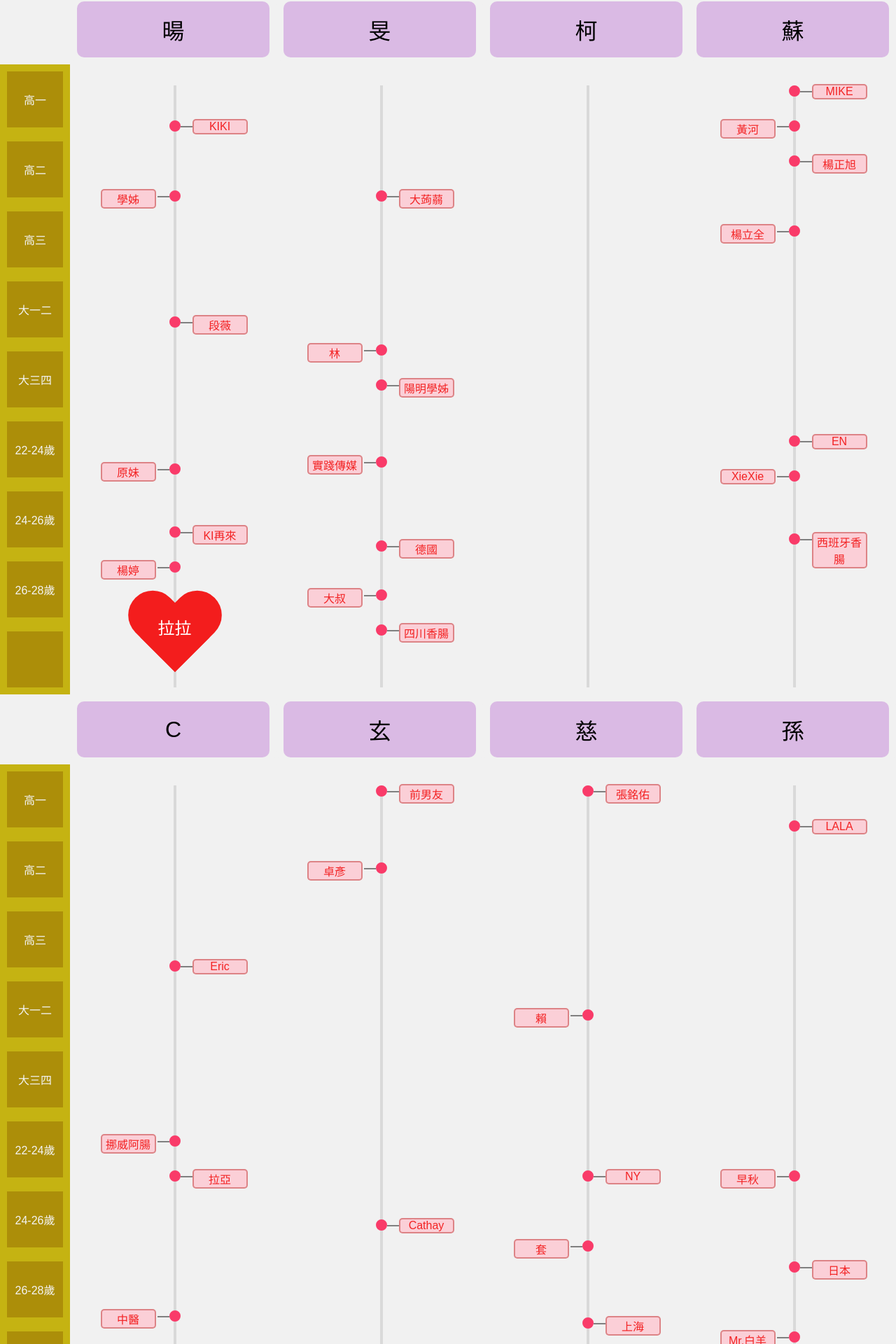
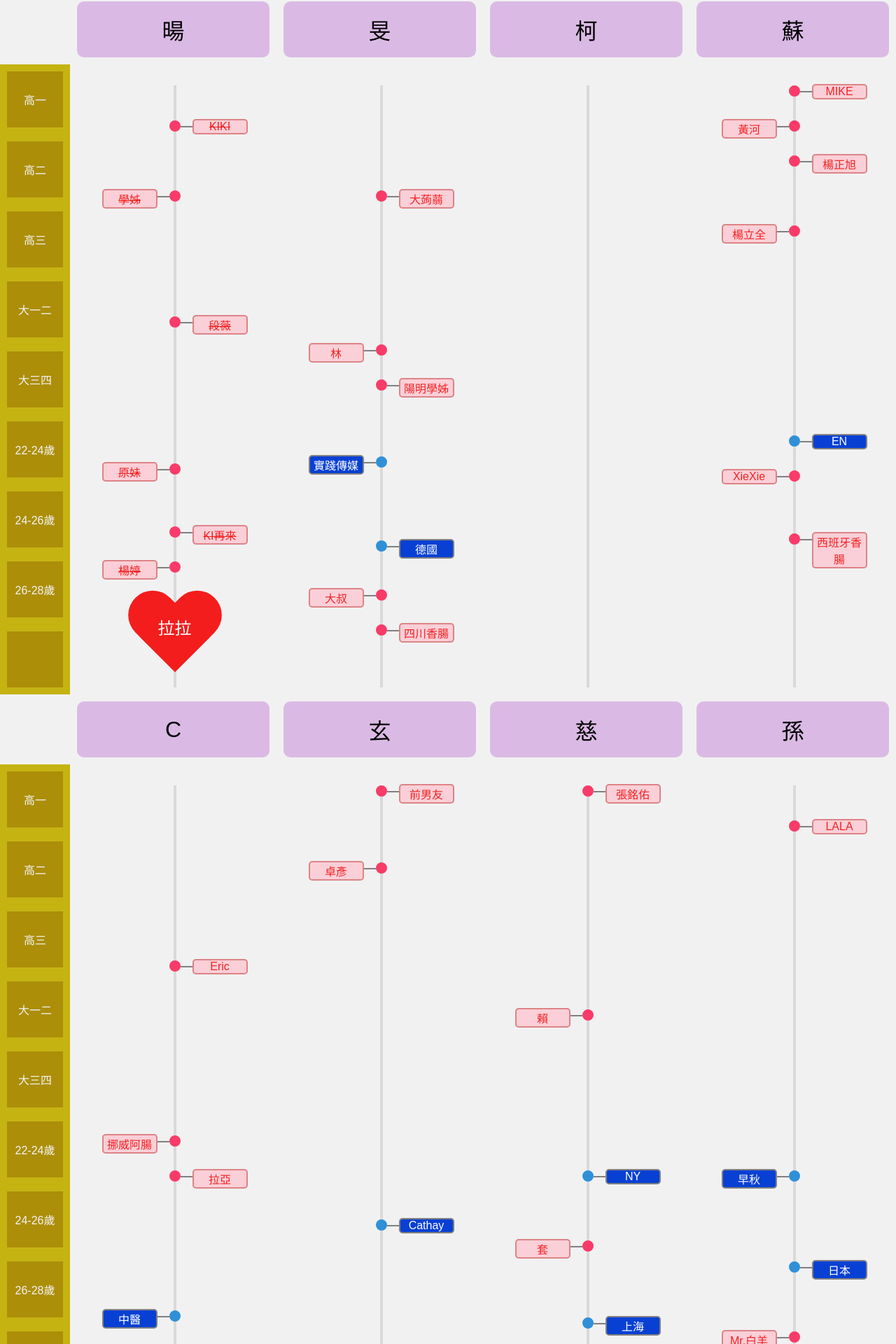
Before and after one commit to Jadson666/timeline, a React (Create React App) app: page / in a window 1280 px wide. Shown: the part 178-2098 px from the top of the page at 70% size. Built offline with nearby package versions, Linux system fonts and the light colour scheme.

Commit message:
add event

```diff
--- a/src/App.css
+++ b/src/App.css
@@ -1,6 +1,6 @@
 body {
   background-color: #f1f1f1;
-  font-family: "xingothic-tc-w6","jf-jinxuan-ultralight", sans-serif, apple-system, BlinkMacSystemFont, "Segoe UI", "Roboto", "Oxygen-Sans", "Ubuntu", "Cantarell", "Helvetica Neue", sans-serif;
+  font-family: "微軟正黑體" , "xingothic-tc-w6","jf-jinxuan-ultralight", sans-serif, apple-system, BlinkMacSystemFont, "Segoe UI", "Roboto", "Oxygen-Sans", "Ubuntu", "Cantarell", "Helvetica Neue", sans-serif;
 }
 
 .header {
@@ -115,7 +115,7 @@ body {
   border-radius: 50%;
   width: 16px;
   height: 16px;
-  border:  8px #F93B69 solid;
+  border:  8px #2f90d8 solid;
   box-sizing: border-box;
   margin-left: -6px;
   position: absolute;
--- a/src/App.js
+++ b/src/App.js
@@ -55,35 +55,34 @@ class App extends Component {
           <div className="timeTags">{caculateHowManyY(this.state.width)}</div>
           <div className="timelineBlocks">
             <OneTimeLine name="暘">
-              <TimePoint windowPosition="right" timePosition={50}>
+              <TimePoint windowPosition="right" timePosition={50} type='deadPast'>
                 KIKI
               </TimePoint>
-              <TimePoint windowPosition="left" timePosition={150}>
+              <TimePoint windowPosition="left" timePosition={150} type='deadPast'>
                 學姊
               </TimePoint>
-              <TimePoint windowPosition="right" timePosition={330}>
+              <TimePoint windowPosition="right" timePosition={330} type='deadPast'>
                 段薇
               </TimePoint>
-              <TimePoint windowPosition="left" timePosition={540}>
+              <TimePoint windowPosition="left" timePosition={540} type='deadPast'>
                 原妹
               </TimePoint>
-              <TimePoint windowPosition="right" timePosition={630}>
+              <TimePoint windowPosition="right" timePosition={630} type='deadPast'>
                 KI再來
               </TimePoint>
-              <TimePoint windowPosition="left" timePosition={680}>
+              <TimePoint windowPosition="left" timePosition={680} type='deadPast'>
                 楊婷
               </TimePoint>
               <LoveLala position={780}/>
-
             </OneTimeLine>
             <OneTimeLine name="旻">
-              <TimePoint windowPosition="right" timePosition={150}>
+              <TimePoint windowPosition="right" timePosition={150} type='lover'>
                 大蒟蒻
               </TimePoint>
-              <TimePoint windowPosition="left" timePosition={370}>
+              <TimePoint windowPosition="left" timePosition={370} type='lover'>
                 林
               </TimePoint>
-              <TimePoint windowPosition="right" timePosition={420}>
+              <TimePoint windowPosition="right" timePosition={420} type='lover'>
                 陽明學姊
               </TimePoint>
               <TimePoint windowPosition="left" timePosition={530}>
@@ -92,45 +91,45 @@ class App extends Component {
               <TimePoint windowPosition="right" timePosition={650}>
                 德國
               </TimePoint>
-              <TimePoint windowPosition="left" timePosition={720}>
+              <TimePoint windowPosition="left" timePosition={720} type='lover'>
                 大叔
               </TimePoint>
-              <TimePoint windowPosition="right" timePosition={770}>
+              <TimePoint windowPosition="right" timePosition={770} type='lover'>
                 四川香腸
               </TimePoint>
             </OneTimeLine>
             <OneTimeLine name="柯" />
             <OneTimeLine name="蘇">
-              <TimePoint windowPosition="right" timePosition={0}>
+              <TimePoint windowPosition="right" timePosition={0} type='lover'>
                 MIKE
               </TimePoint>
-              <TimePoint windowPosition="left" timePosition={50}>
+              <TimePoint windowPosition="left" timePosition={50} type='lover'>
                 黃河
               </TimePoint>
-              <TimePoint windowPosition="right" timePosition={100}>
+              <TimePoint windowPosition="right" timePosition={100} type='lover'>
                 楊正旭
               </TimePoint>
-              <TimePoint windowPosition="left" timePosition={200}>
+              <TimePoint windowPosition="left" timePosition={200} type='lover'>
                 楊立全
               </TimePoint>
               <TimePoint windowPosition="right" timePosition={500}>
                 EN
               </TimePoint>
-              <TimePoint windowPosition="left" timePosition={550}>
+              <TimePoint windowPosition="left" timePosition={550} type='lover'>
                 XieXie
               </TimePoint>
-              <TimePoint windowPosition="right" timePosition={640}>
+              <TimePoint windowPosition="right" timePosition={640} type='lover'>
                 西班牙香腸
               </TimePoint>
             </OneTimeLine>
             <OneTimeLine name="C">
-              <TimePoint windowPosition="right" timePosition={250}>
+              <TimePoint windowPosition="right" timePosition={250} type='lover'>
                 Eric
               </TimePoint>
-              <TimePoint windowPosition="left" timePosition={500}>
+              <TimePoint windowPosition="left" timePosition={500} type='lover'>
                 挪威阿腸
               </TimePoint>
-              <TimePoint windowPosition="right" timePosition={550}>
+              <TimePoint windowPosition="right" timePosition={550} type='lover'>
                 拉亞
               </TimePoint>
               <TimePoint windowPosition="left" timePosition={750}>
@@ -138,10 +137,10 @@ class App extends Component {
               </TimePoint>
             </OneTimeLine>
             <OneTimeLine name="玄">
-              <TimePoint windowPosition="right" timePosition={0}>
+              <TimePoint windowPosition="right" timePosition={0} type='lover'>
                 前男友
               </TimePoint>
-              <TimePoint windowPosition="left" timePosition={110}>
+              <TimePoint windowPosition="left" timePosition={110} type='lover'>
                 卓彥
               </TimePoint>
               <TimePoint windowPosition="right" timePosition={620}>
@@ -149,16 +148,16 @@ class App extends Component {
               </TimePoint>
             </OneTimeLine>
             <OneTimeLine name="慈">
-              <TimePoint windowPosition="right" timePosition={0}>
+              <TimePoint windowPosition="right" timePosition={0} type='lover'>
                 張銘佑
               </TimePoint>
-              <TimePoint windowPosition="left" timePosition={320}>
+              <TimePoint windowPosition="left" timePosition={320} type='lover'>
                 賴
               </TimePoint>
               <TimePoint windowPosition="right" timePosition={550}>
                 NY
               </TimePoint>
-              <TimePoint windowPosition="left" timePosition={650}>
+              <TimePoint windowPosition="left" timePosition={650} type='lover'>
                 套
               </TimePoint>
               <TimePoint windowPosition="right" timePosition={760}>
@@ -166,7 +165,7 @@ class App extends Component {
               </TimePoint>
             </OneTimeLine>
             <OneTimeLine name="孫">
-              <TimePoint windowPosition="right" timePosition={50}>
+              <TimePoint windowPosition="right" timePosition={50} type='lover'>
                 LALA
               </TimePoint>
               <TimePoint windowPosition="left" timePosition={550}>
@@ -175,12 +174,12 @@ class App extends Component {
               <TimePoint windowPosition="right" timePosition={680}>
                 日本
               </TimePoint>
-              <TimePoint windowPosition="left" timePosition={780}>
+              <TimePoint windowPosition="left" timePosition={780} type='lover'>
                 Mr.白羊
               </TimePoint>
             </OneTimeLine>
             <OneTimeLine name="郭">
-              <TimePoint windowPosition="right" timePosition={170}>
+              <TimePoint windowPosition="right" timePosition={170} type='lover'>
                 張潮
               </TimePoint>
               <TimePoint windowPosition="left" timePosition={520}>
@@ -189,21 +188,21 @@ class App extends Component {
               <TimePoint windowPosition="right" timePosition={625}>
                 法國
               </TimePoint>
-              <TimePoint windowPosition="left" timePosition={640}>
+              <TimePoint windowPosition="left" timePosition={640} type='lover'>
                 哥斯大香腸
               </TimePoint>
-              <TimePoint windowPosition="right" timePosition={780}>
+              <TimePoint windowPosition="right" timePosition={780} type='lover'>
                 天使
               </TimePoint>
-              <TimePoint windowPosition="left" timePosition={820}>
+              <TimePoint windowPosition="left" timePosition={820} type='lover'>
                 朱國
               </TimePoint>
             </OneTimeLine>
             <OneTimeLine name="食">
-            <TimePoint windowPosition="right" timePosition={50}>
+            <TimePoint windowPosition="right" timePosition={50} type='lover'>
                 ㄊ月（誰啦！）
             </TimePoint>
-            <TimePoint windowPosition="left" timePosition={230}>
+            <TimePoint windowPosition="left" timePosition={230} type='lover'>
                 古麥
               </TimePoint>
             </OneTimeLine>
@@ -211,16 +210,16 @@ class App extends Component {
             <TimePoint windowPosition="right" timePosition={100}>
                 爸爸
               </TimePoint>
-              <TimePoint windowPosition="left" timePosition={150}>
+              <TimePoint windowPosition="left" timePosition={150} type='lover'>
                 Bamboo
               </TimePoint>
-              <TimePoint windowPosition="right" timePosition={230}>
+              <TimePoint windowPosition="right" timePosition={230} type='lover'>
                 黃奕安
               </TimePoint>
               <TimePoint windowPosition="left" timePosition={550}>
                 阿妹公司
               </TimePoint>
-              <TimePoint windowPosition="right" timePosition={600}>
+              <TimePoint windowPosition="right" timePosition={600} type='lover'>
                 何品璇
               </TimePoint>
             </OneTimeLine>
@@ -228,13 +227,13 @@ class App extends Component {
             <TimePoint windowPosition="right" timePosition={100}>
                 媽媽
               </TimePoint>
-              <TimePoint windowPosition="left" timePosition={120}>
+              <TimePoint windowPosition="left" timePosition={120} type='lover'>
                 曾耀勳
               </TimePoint>
               <TimePoint windowPosition="right" timePosition={140}>
                 北車頂樓
               </TimePoint>
-              <TimePoint windowPosition="left" timePosition={480}>
+              <TimePoint windowPosition="left" timePosition={480} type='lover'>
                 鄭喬浦
               </TimePoint>
               <TimePoint windowPosition="right" timePosition={520}>
@@ -243,7 +242,7 @@ class App extends Component {
               <TimePoint windowPosition="left" timePosition={550}>
                 叔家後巷
               </TimePoint>
-              <TimePoint windowPosition="right" timePosition={660}>
+              <TimePoint windowPosition="right" timePosition={660} type='lover'>
                 阿強
               </TimePoint>
               <TimePoint windowPosition="left" timePosition={700}>
@@ -251,12 +250,12 @@ class App extends Component {
               </TimePoint>
             </OneTimeLine>
             <OneTimeLine name="仲">
-            <TimePoint windowPosition="right" timePosition={650}>
+            <TimePoint windowPosition="right" timePosition={650} type='lover'>
                 翁Fish
               </TimePoint>
             </OneTimeLine>
             <OneTimeLine name="輝">
-            <TimePoint windowPosition="right" timePosition={50}>
+            <TimePoint windowPosition="right" timePosition={50} type='lover'>
                 泡泡
               </TimePoint>
             </OneTimeLine>
--- a/src/components/TimePoint.js
+++ b/src/components/TimePoint.js
@@ -6,13 +6,13 @@ class TimePoint extends React.Component {
   render() {
     let windowStyle = {
       width: this.widthValue,
-      border: '2px #ca55559e solid',
-      color: '#f10303d9',
-      backgroundColor: '#ffc0cbb0',
+      border: '2px gray solid',
+      color: 'white',
+      backgroundColor: '#0840d4',
       position: 'absolute',
       left: 25,
       top: -10,
-      textAlign:'center',
+      textAlign: 'center',
       borderRadius: 5
     }
     let smallWindowStyle = {
@@ -22,12 +22,37 @@ class TimePoint extends React.Component {
       position: 'absolute',
       left: 25 - 17
     }
+
+    let pointColor = {}
     if (this.props.windowPosition === 'left') {
-      windowStyle.left = -25 - this.widthValue - 6
+      windowStyle.left = -25 - this.widthValue - 4
       smallWindowStyle.left = -25
     }
+    switch (this.props.type) {
+      case 'lover':
+        windowStyle = {
+          ...windowStyle,
+          borderColor: '#ca55559e',
+          color: '#f10303d9',
+          backgroundColor: '#ffc0cbb0',
+        }
+        pointColor = {borderColor: '#F93B69'}
+        break
+      case 'deadPast':
+        windowStyle = {
+          ...windowStyle,
+          borderColor: '#ca55559e',
+          color: '#f10303d9',
+          backgroundColor: '#ffc0cbb0',
+          textDecoration: 'line-through'
+        }
+        pointColor = {borderColor: '#F93B69'}
+        break
+      default:
+        break
+    }
     return (
-      <div className="timePoint" style={{ top: this.props.timePosition }}>
+      <div className="timePoint" style={{ top: this.props.timePosition, ...pointColor }}>
         <div style={windowStyle}>{this.props.children}</div>
         <div style={smallWindowStyle} />
       </div>
```
